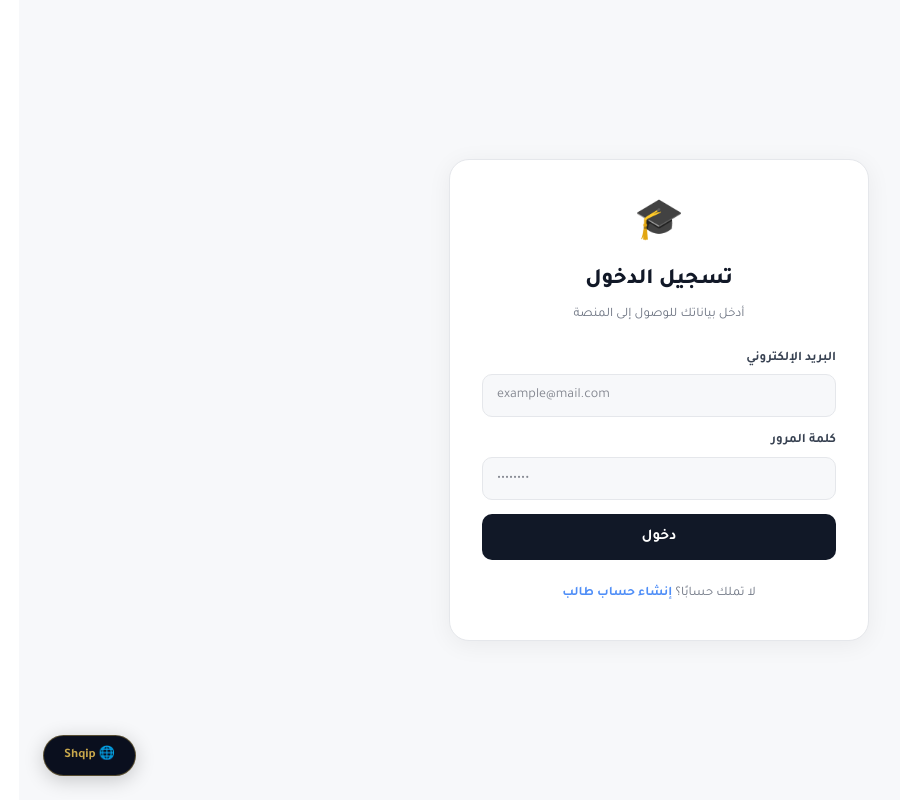
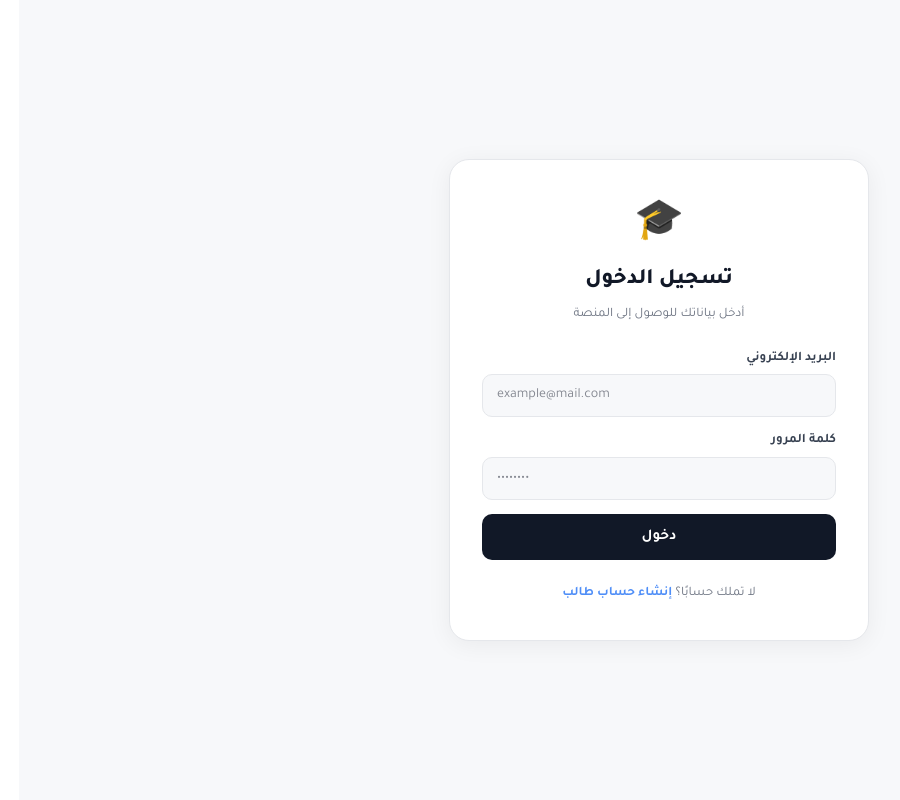
Before and after one commit to aslaan19/student-platform, a Next.js app: page /login in a window 1280 px wide. Shown: the whole page, without its empty margins (51-951 px from the left). Built offline with nearby package versions, Linux system fonts and the light colour scheme.

Commit message:
forget all the translating shit

```diff
--- a/src/app/globals.css
+++ b/src/app/globals.css
@@ -23,3 +23,5 @@ div#goog-gt- {
 .goog-tooltip:hover {
   display: none !important;
 }
+iframe.goog-te-banner-frame { display: none !important; }
+body { top: 0 !important; position: static !important; }
--- a/src/app/layout.tsx
+++ b/src/app/layout.tsx
@@ -1,10 +1,9 @@
 import type { Metadata } from "next";
 import "./globals.css";
-import TranslateButton from "@/components/TranslateButton";
 
 export const metadata: Metadata = {
-  title: "منصة الرواد التعليمية",
-  description: "نظام تعليمي متكامل للطلاب والمعلمين والمدارس",
+  title: "المنصة التعليمية",
+  description: "نظام تعليمي موجه للطلاب",
 };
 
 export default function RootLayout({
@@ -12,22 +11,7 @@ export default function RootLayout({
 }: Readonly<{ children: React.ReactNode }>) {
   return (
     <html lang="ar" dir="rtl">
-      <head>
-        <link rel="preconnect" href="https://fonts.googleapis.com" />
-        <link
-          rel="preconnect"
-          href="https://fonts.gstatic.com"
-          crossOrigin="anonymous"
-        />
-        <link
-          href="https://fonts.googleapis.com/css2?family=Tajawal:wght@300;400;500;700;800;900&family=IBM+Plex+Mono:wght@400;500;700&display=swap"
-          rel="stylesheet"
-        />
-      </head>
-      <body>
-        {children}
-        <TranslateButton />
-      </body>
+      <body>{children}</body>
     </html>
   );
 }
--- a/src/app/student/waiting/page.tsx
+++ b/src/app/student/waiting/page.tsx
@@ -39,6 +39,7 @@ export default function StudentWaitingPage() {
           <p className="wait-desc">
             تم استلام إجاباتك بنجاح. سيقوم المسؤول بمراجعة اختبارك وتحديد
             المدرسة المناسبة لك قريباً.
+
           </p>
 
           <div className="wait-steps">
--- a/src/components/TranslateButton.tsx
+++ /dev/null
@@ -1,38 +0,0 @@
-"use client";
-
-export default function TranslateButton() {
-  function openAlbanian() {
-    const path = window.location.pathname + window.location.search;
-    window.open(
-      `https://rowadplatform-vercel-app.translate.goog${path}?_x_tr_sl=ar&_x_tr_tl=sq&_x_tr_hl=sq&_x_tr_pto=wapp`,
-      "_blank",
-    );
-  }
-
-  return (
-    <button
-      onClick={openAlbanian}
-      style={{
-        position: "fixed",
-        bottom: "24px",
-        left: "24px",
-        zIndex: 9999,
-        display: "inline-flex",
-        alignItems: "center",
-        gap: "8px",
-        background: "#0a0f1e",
-        border: "1.5px solid rgba(201,168,76,0.4)",
-        borderRadius: "99px",
-        padding: "10px 20px",
-        fontSize: "13px",
-        fontWeight: 700,
-        color: "#c9a84c",
-        cursor: "pointer",
-        boxShadow: "0 4px 20px rgba(0,0,0,0.2)",
-        fontFamily: "Tajawal, sans-serif",
-      }}
-    >
-      🌐 Shqip
-    </button>
-  );
-}
```
